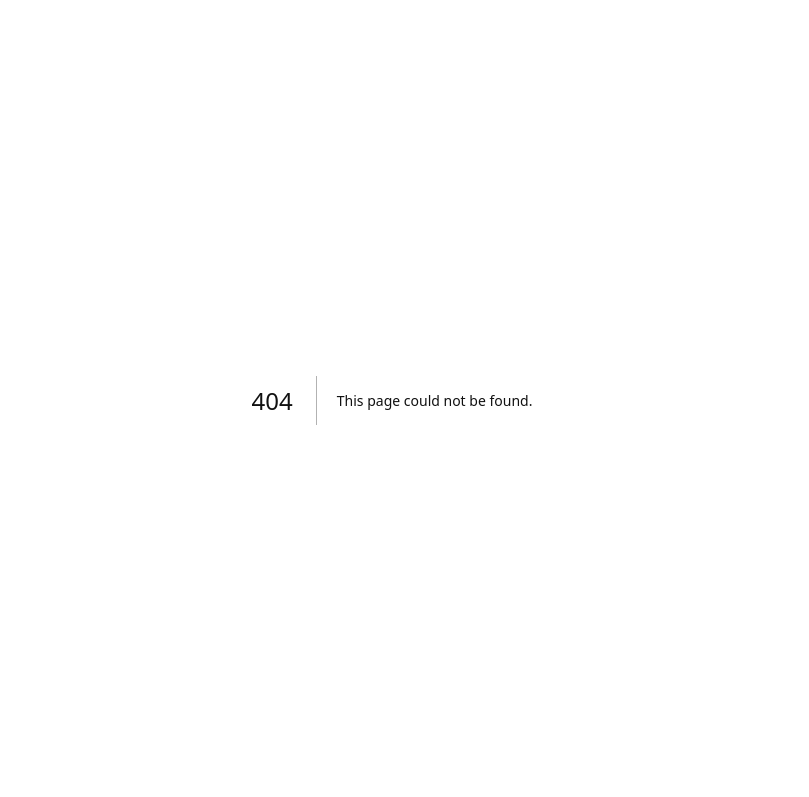
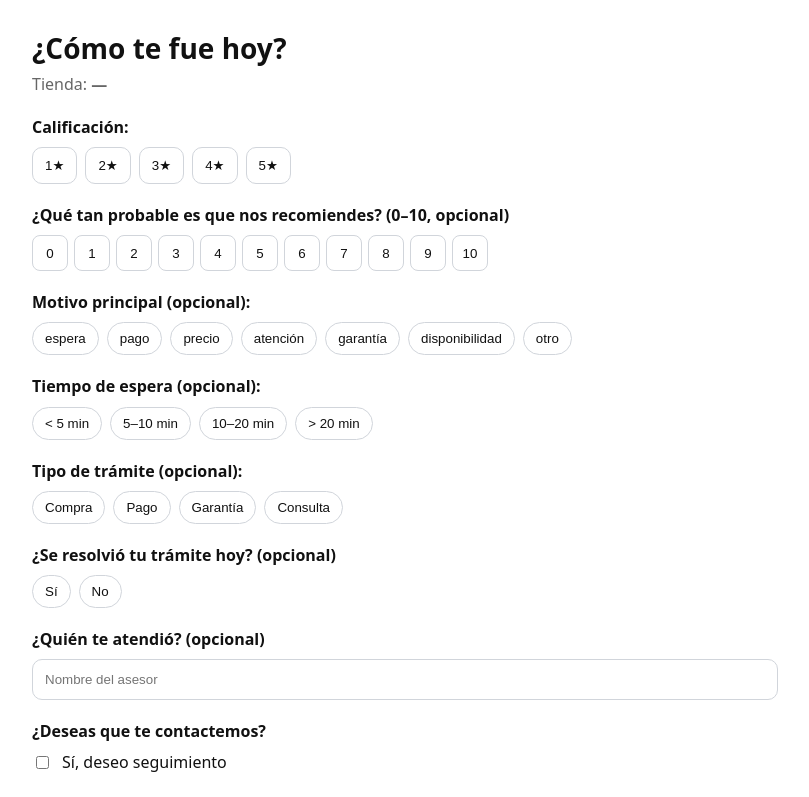
Before and after one commit to danieleconomist99/payjoy-reviews, a Next.js app: page /reviews in a window 1280 px wide. Before the commit this address had no page. Shown: the top 797 px of the page, without its empty margins (248-1057 px from the left). Built offline with nearby package versions, Linux system fonts and the light colour scheme.

Commit message:
Create page.jsx

```diff
--- /dev/null
+++ b/app/reviews/page.jsx
@@ -0,0 +1,10 @@
+// Fuerza render dinámico (sin caché)
+export const dynamic = 'force-dynamic';
+export const revalidate = 0;
+export const fetchCache = 'force-no-store';
+
+import FormClient from '../form/FormClient'; // reutilizamos tu componente
+
+export default function Page() {
+  return <FormClient buildTag="v7" />; // verás "build: v7" abajo
+}
```
